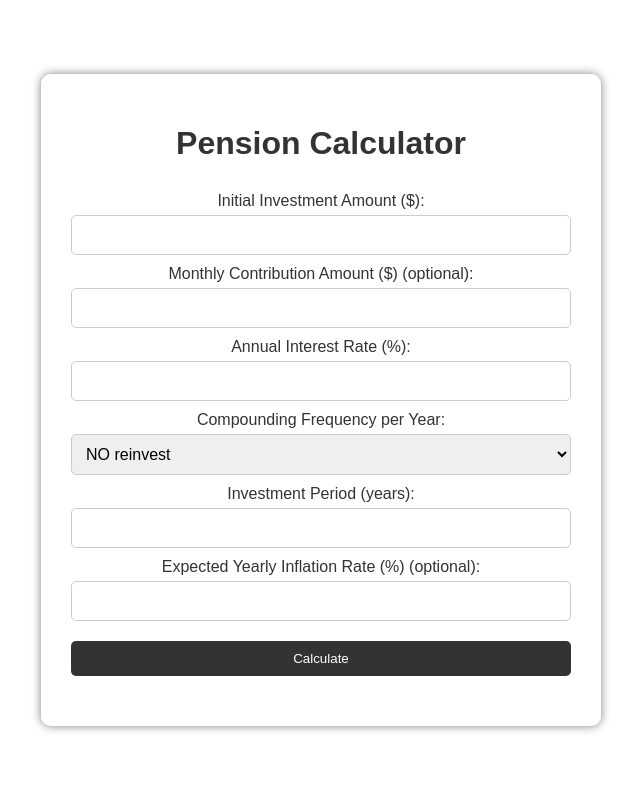
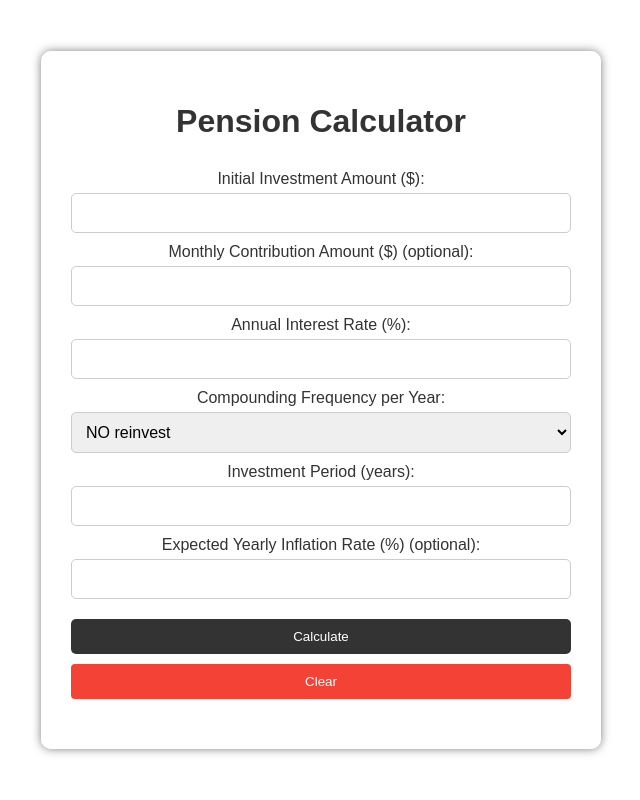
Before and after one commit to brenneran/scripts, a Flask app: page / in a window 1280 px wide. Shown: the whole page, without its empty margins (319-959 px from the left). Run offline with Flask 3, Linux system fonts and the light colour scheme.

Commit message:
working script pushed

```diff
--- a/Python/calculator/static/style.css
+++ b/Python/calculator/static/style.css
@@ -70,3 +70,17 @@ input[type="submit"]:hover {
     font-size: 18px;
     color: #333;
 }
+
+.clear-button {
+    padding: 10px 20px;
+    background-color: #f44336;
+    color: white;
+    border: none;
+    border-radius: 4px;
+    cursor: pointer;
+    margin-top: 10px;
+}
+
+.clear-button:hover {
+    background-color: #d32f2f;
+}
--- a/Python/calculator/templates/index.html
+++ b/Python/calculator/templates/index.html
@@ -28,7 +28,6 @@
                     <option value="1" {{ 'selected' if 'compounding_frequency' in request.form and request.form['compounding_frequency'] == '1' else '' }}>Once a year</option>
                 </select>
 
-
                 <label for="investment_period">Investment Period (years):</label>
                 <input type="number" id="investment_period" name="investment_period" required value="{{ request.form['investment_period'] if 'investment_period' in request.form else '' }}">
 
@@ -36,9 +35,22 @@
                 <input type="number" id="inflation_rate" name="inflation_rate" step="0.01" value="{{ request.form['inflation_rate'] if 'inflation_rate' in request.form else '' }}">
 
                 <input type="submit" value="Calculate">
+                <input type="button" value="Clear" class="clear-button" onclick="clearForm()">
             </form>
             <div class="result">{{ result }}</div>
         </div>
     </div>
+
+    <script>
+        function clearForm() {
+            document.getElementById("initial_investment").value = "";
+            document.getElementById("monthly_contribution").value = "";
+            document.getElementById("annual_interest_rate").value = "";
+            document.getElementById("compounding_frequency").value = "";
+            document.getElementById("investment_period").value = "";
+            document.getElementById("inflation_rate").value = "";
+            document.querySelector('.result').innerHTML = ""; // Clear result
+        }
+    </script>
 </body>
 </html>
```
Lines whose indentation alone changed are shown as unchanged.
